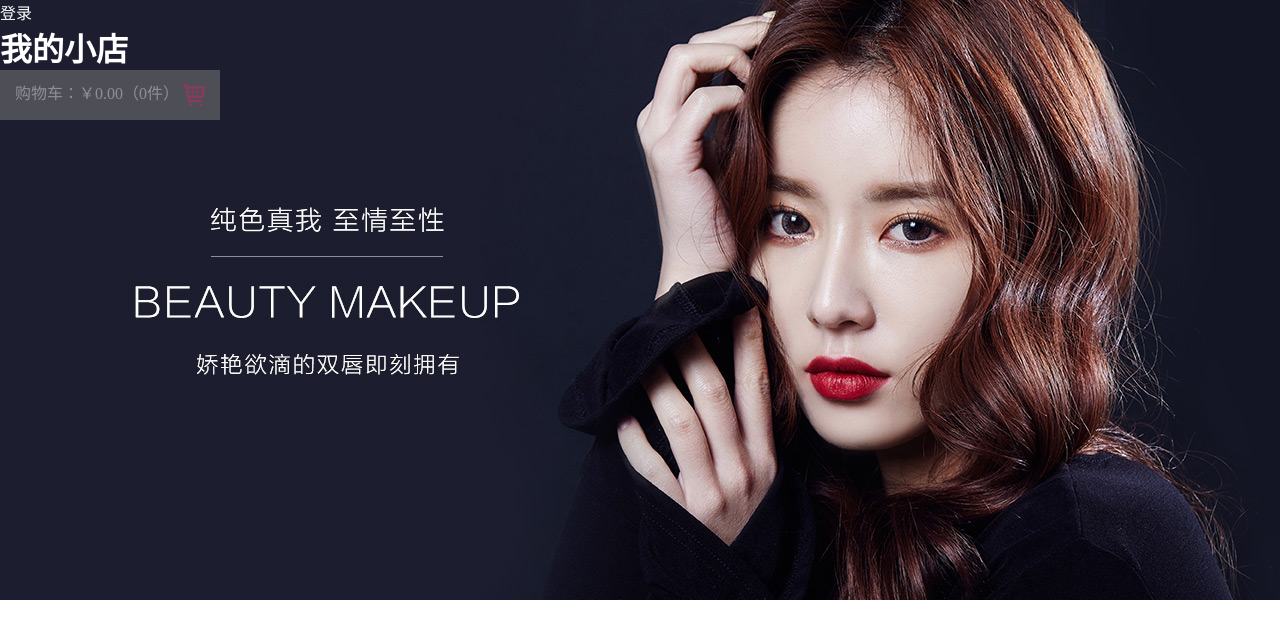
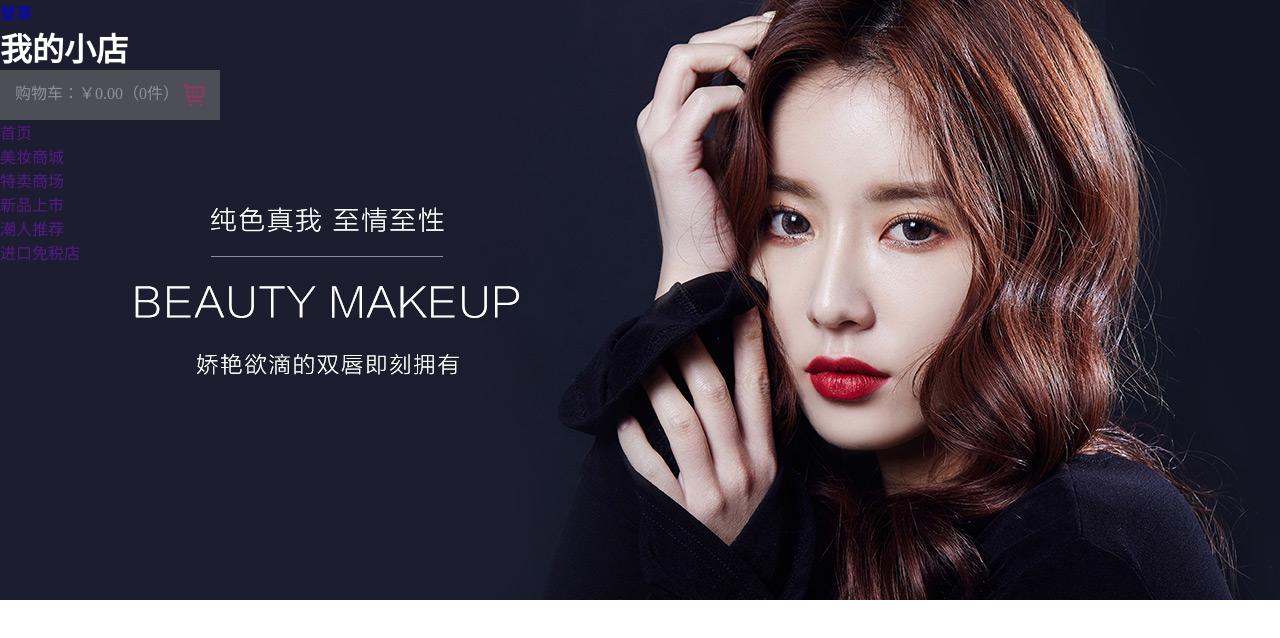
Before and after one commit to mimo0710/new1, a plain HTML site: page makeup/xixi.html in a window 1280 px wide. Drawn offline with Linux system fonts and the light colour scheme.

Commit message:
2017.4.15

```diff
--- a/makeup/xixi.html
+++ b/makeup/xixi.html
@@ -7,14 +7,60 @@
         <link rel="stylesheet" href="css/index.css"/>
     </head>
     <body>
-        <div id="header">
-            <a href="http://www.baidu.com" id="login">登录</a>
-            <h1>我的小店</h1>
-            <div id="cart">
-                购物车：￥0.00（0件）
-                <img src="img/cart.png" alt="图片加载失败"/>
-            </div>
+    <div id="header">
+        <div class="wrapper">
+             <div id="main-header">
+                <div id="login" class="float">
+                    <a href="http://www.baidu.com"  target="_blank">登录</a>
+                </div>
+
+                <h1 class="float">我的小店</h1>
+
+                <div id="cart" class="float">
+                    购物车：￥0.00（0件）
+                    <img src="img/cart.png" alt="图片加载失败"/>
+                </div>
+
+             </div>
+            <ul id="nav">
+                <li class="selected"><a href="">首页</a></li>
+
+                <li class="makeup-shop">
+
+                    <a href="">美妆商城</a>
+                    <div class="submenu ">
+
+                    </div>
+
+                </li>
+
+                <li class="makeup-shop">
+                    <a href="">特卖商场</a>
+                    <div class="submenu">
+                    </div>
+                </li>
+
+                <li class="makeup-shop">
+                    <a href="">新品上市</a>
+                    <div class="submenu">
+                    </div>
+                </li>
+
+                <li class="makeup-shop">
+                    <a href="">潮人推荐</a>
+                    <div class="submenu">
+                    </div>
+                </li>
+
+                <li class="makeup-shop" >
+                    <a href="">进口免税店</a>
+                    <div class="submenu">
+                    </div>
+                </li>
+
+            </ul>
         </div>
+    </div>
         <div id="new-produt"></div>
         <div id="products"></div>
         <div id="problem"></div>
```
